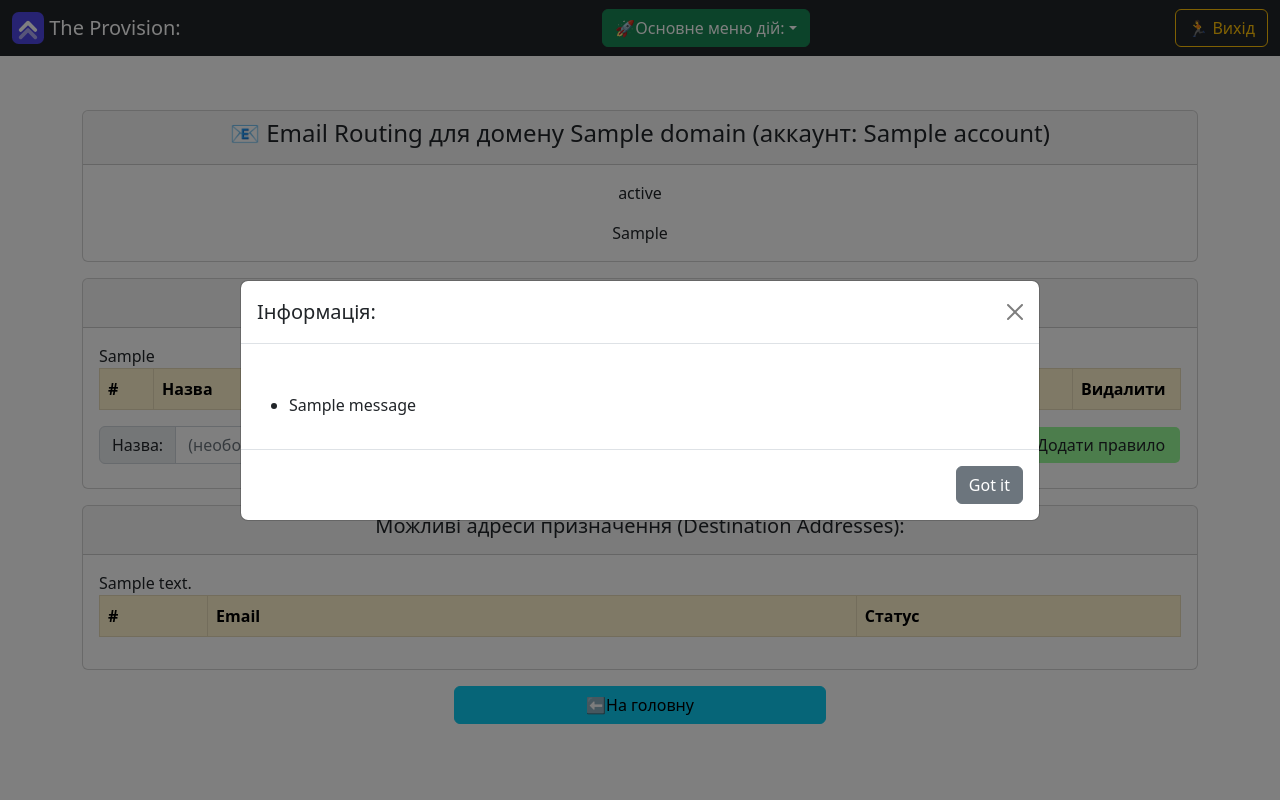
After one commit to Xpyctiks/Provision.py, a Python web app: template templates/template-cloudflare_email.html in a window 1280 px wide. The commit adds this page. Run offline with Jinja, Linux system fonts and the light colour scheme; the template is opened without the code that fills it: most values are stand-ins (such as "Sample title", 1, 10 or a date in 2020); one stand-in notice (Sample message) is shown; lists and menus that the app fills with data are empty.

Commit message:
New feat: email routing settings page for every domain

```diff
--- a/pages/root.py
+++ b/pages/root.py
@@ -106,8 +106,8 @@ def index():
           eye_button = f'&nbsp;<button class="btn btn-sm btn-outline-secondary eye-btn p-0" type="submit" value="{s}" name="hideSite" form="main_form" onclick="showLoading()" data-bs-toggle="tooltip" data-bs-placement="top" title="Приховати цей сайт від інших користувачів (бачити його будете тільки ви).">👁️</button>'
       else:
         eye_button = ""
-      #email routing status icon: 📧 if enabled in CloudflareEmailsStatus, 📪 if disabled or no record at all
-      email_icon = '&nbsp;📧' if email_routing_status.get(s, False) else '&nbsp;📪'
+      #email routing status icon
+      email_icon = '&nbsp;<span style="font-size: 1.4em;" data-bs-toggle="tooltip" data-bs-placement="top" title="Email Routing увімкнено на Cloudflare для цього домену">📧</span>' if email_routing_status.get(s, False) else ''
       if os.path.islink(ngx_site):
         html_data.append({
           "table_type": f'<tr data-owner="{site_owner}" data-account="{cf_account}"{cf_error_attr}>\n<th scope="row" class="{table_class}">{i}{eye_button}{email_icon}</th>',
--- /dev/null
+++ b/static/js/cloudflare_email.js
@@ -0,0 +1,57 @@
+document.addEventListener("DOMContentLoaded", function () {
+  const modalElement = document.getElementById("myModal");
+  if (modalElement) {
+    const modal = new bootstrap.Modal(modalElement);
+    modal.show();
+  }
+});
+
+function showLoading() {
+  const spinner = document.getElementById("spinnerLoading");
+  if (spinner) {
+    spinner.style.visibility = "visible";
+  }
+}
+
+function hideLoading() {
+  const spinner = document.getElementById("spinnerLoading");
+  if (spinner) {
+    spinner.style.visibility = "hidden";
+  } else {
+    console.warn("Spinner element not found!");
+  }
+}
+
+document.addEventListener("DOMContentLoaded", function () {
+  hideLoading();
+});
+
+window.addEventListener("pageshow", function (event) {
+  if (event.persisted) {
+    hideLoading();
+  }
+});
+
+var tooltipTriggerList = [].slice.call(document.querySelectorAll('[data-bs-toggle="tooltip"]'))
+  var tooltipList = tooltipTriggerList.map(function (tooltipTriggerEl) {
+    return new bootstrap.Tooltip(tooltipTriggerEl)
+})
+
+document.addEventListener("submit", function (e) {
+  const btn = e.submitter;
+  if (!btn) {
+    return;
+  }
+  if (btn.classList.contains("DeleteRule-btn")) {
+    if (!confirm("⚠Видалити це правило маршрутизації?")) {
+      e.preventDefault();
+      hideLoading();
+    }
+  }
+  if (btn.name === "buttonDisableRouting") {
+    if (!confirm("⚠Вимкнути Email Routing для цього домену? Вхідна пошта перестане оброблятися.")) {
+      e.preventDefault();
+      hideLoading();
+    }
+  }
+});
--- /dev/null
+++ b/templates/template-cloudflare_email.html
@@ -0,0 +1,160 @@
+<!doctype html>
+<html lang="en">
+<head>
+  <meta charset="utf-8">
+  <meta name="viewport" content="width=device-width, initial-scale=1">
+  <meta name="description" content="Automatic provision system for a lot of small sites">
+  <title>The Provision</title>
+  <link rel="icon" href="{{ url_for('static', filename='images/favicon.ico') }}" sizes="48x48">
+  <link rel="icon" href="{{ url_for('static', filename='images/favicon.svg') }}" type="image/svg+xml">
+  <link rel="apple-touch-icon" href="{{ url_for('static', filename='images/apple-touch-icon.png') }}">
+  <link rel="manifest" href="{{ url_for('static', filename='images/site.webmanifest') }}">
+  <link href="{{ url_for('static', filename='css/bootstrap.min.css') }}" rel="stylesheet" crossorigin="anonymous">
+  <link href="{{ url_for('static', filename='css/provision.css') }}" rel="stylesheet" crossorigin="anonymous">
+  <script src="{{ url_for('static', filename='js/bootstrap.bundle.min.js') }}" crossorigin="anonymous"></script>
+</head>
+<body>
+<main>
+<div>
+  <nav class="navbar navbar-expand-md navbar-dark fixed-top bg-dark">
+    <div class="container-fluid">
+      <div class="d-flex align-items-center me-auto">
+        <img src="{{ url_for('static', filename='images/favicon.svg') }}" alt="Logo" width="32" height="32">
+        <a class="navbar-brand" href="/">&nbsp;The Provision:</a>
+        <span class="spinner-border text-warning ms-2" role="status" id="spinnerLoading" style="visibility: hidden;"></span>
+      </div>
+      <div class="dropdown mx-auto">
+        <a class="btn btn-success dropdown-toggle" href="#" role="button" id="dropdownMenuLink" data-bs-toggle="dropdown" aria-expanded="false">🚀Основне меню дій:</a>
+        <ul class="dropdown-menu">
+          <li><a href="/" class="btn btn-info dropdown-item">⬅На головну</a></li>
+          <li><hr class="dropdown-divider"></li>
+          <li><a class="dropdown-item" href="/upload" class="btn btn-success">💾Додати новий сайт вручну</a></li>
+          <li><hr class="dropdown-divider"></li>
+          <li><a class="dropdown-item" href="/provision" class="btn btn-success">💽Розгорнути сайт автоматично</a></li>
+          <li><hr class="dropdown-divider"></li>
+          <li><a class="dropdown-item" href="/logs" class="btn btn-secondary">📩Лог роботи програми</a></li>
+          <li><hr class="dropdown-divider"></li>
+          {{admin_panel|safe}}
+        </ul>
+      </div>
+      <div class="ms-auto d-flex align-items-center">
+        <form class="d-flex" action="/logout" method="POST">
+          <button class="btn btn-outline-warning" type="submit" id="logoutButton" name="logout">🏃{{current_user.realname}}&nbsp;Вихід</button>
+        </form>
+      </div>
+    </div>
+  </nav>
+</div>
+<div class="container">
+  <div class="row justify-content-center">
+    <div class="col-12 col-md-12 col-lg-12 col-xl-12">
+      <div class="card mx-auto mb-3">
+        <div class="card-header">
+          <h4 style="text-align: center;">📧 Email Routing для домену {{domain}} (аккаунт: {{account}})</h4>
+        </div>
+        <div class="card-body text-center">
+          {{status_html|safe}}
+          <form action="/cloudflare_email/manage" method="POST" id="postform1" novalidate class="mt-3">
+            <input type="hidden" name="domain" value="{{domain}}">
+            {{toggle_button|safe}}
+          </form>
+        </div>
+      </div>
+
+      <div class="card mb-3">
+        <div class="card-header">
+          <h5 style="text-align: center;">Правила маршрутизації:</h5>
+        </div>
+        <div class="card-body">
+          <div class="table-responsive">
+            <table class="table table-bordered">
+              <thead>
+                <tr class="table-warning">
+                  <th scope="col" style="width: 5%;">#</th>
+                  <th scope="col" style="width: 20%;">Назва</th>
+                  <th scope="col" style="width: 25%;">Адреса (matcher)</th>
+                  <th scope="col" style="width: 30%;">Дія / Куди пересилати</th>
+                  <th scope="col" style="width: 10%;">Стан</th>
+                  <th scope="col" style="width: 10%;">Видалити</th>
+                </tr>
+              </thead>
+              <tbody>
+                {{rules_html|safe}}
+              </tbody>
+            </table>
+          </div>
+          <form action="/cloudflare_email/manage" method="POST" id="postform2" class="needs-validation" novalidate>
+            <input type="hidden" name="domain" value="{{domain}}">
+            <div class="input-group mb-2">
+              <span class="input-group-text">Назва:</span>
+              <input type="text" class="form-control" id="new-rule-name" name="new-rule-name" placeholder="(необов'язково)">
+              <span class="input-group-text">Email:</span>
+              <input type="text" class="form-control" id="new-rule-matcher" name="new-rule-matcher" placeholder="info@{{domain}}" required>
+              <span class="input-group-text">Пересилати на:</span>
+              <select class="form-select" id="new-rule-destination" name="new-rule-destination" required>
+                <option value="">Оберіть адресу...</option>
+                {{addresses_options|safe}}
+              </select>
+              <span class="input-group-text">Увімкнено&nbsp;<input class="form-check-input" type="checkbox" value="" name="new-rule-enabled" checked></span>
+              <button type="submit" class="btn form-control" style="background-color: palegreen;" name="buttonAddRule" onclick="showLoading()">Додати правило</button>
+            </div>
+          </form>
+        </div>
+      </div>
+
+      <div class="card mx-auto mb-3">
+        <div class="card-header">
+          <h5 style="text-align: center;">Можливі адреси призначення (Destination Addresses):</h5>
+        </div>
+        <div class="card-body">
+          <div class="table-responsive">
+            <table class="table table-bordered">
+              <thead>
+                <tr class="table-warning">
+                  <th scope="col" style="width: 10%;">#</th>
+                  <th scope="col" style="width: 60%;">Email</th>
+                  <th scope="col" style="width: 30%;">Статус</th>
+                </tr>
+              </thead>
+              <tbody>
+                {{addresses_html|safe}}
+              </tbody>
+            </table>
+          </div>
+        </div>
+      </div>
+
+      <div class="d-grid mt-2 col-12 col-md-4 mx-auto mb-3">
+        <a href="/" class="btn btn-info w-100">⬅На головну</a>
+      </div>
+    </div>
+  </div>
+</div>
+{% with messages = get_flashed_messages(with_categories=true) %}
+{% if messages %}
+<div class="modal fade" id="myModal" tabindex="-1" aria-labelledby="myModalLabel" aria-hidden="true">
+  <div class="modal-dialog modal-dialog-centered modal-dialog-scrollable modal-lg">
+    <div class="modal-content">
+      <div class="modal-header">
+        <h5 class="modal-title" id="myModalLabel">Інформація:</h5>
+        <button type="button" class="btn-close" data-bs-dismiss="modal" aria-label="Закрыть"></button>
+      </div>
+      <div class="modal-body">
+        <ul class=flashes style="margin-top: 33px;" id="message">
+          {% for category, message in messages %}
+          <li class="{{ category }}">{{ message|safe}}</li>
+          {% endfor %}
+        </ul>
+      </div>
+      <div class="modal-footer">
+        <button type="button" class="btn btn-secondary" data-bs-dismiss="modal" autofocus>Got it</button>
+      </div>
+    </div>
+  </div>
+</div>
+{% endif %}
+{% endwith %}
+<script src="{{ url_for('static', filename='js/cloudflare_email.js') }}"></script>
+</main>
+</body>
+</html>
--- a/templates/template-main.html
+++ b/templates/template-main.html
@@ -98,6 +98,8 @@
             <li><a class="btn btn-info dropdown-item" data-bs-toggle="tooltip" data-bs-placement="top" type="submit" name="manager" href="/redirects_manager?site={{site.site_name|safe}}" value="{{site.site_name|safe}}" style="margin-top: 5px; width: 236px;" title="Керування 301-ми редіректами для цього сайту.">🚥Редіректи (~{{site.count_redirects|safe}} шт. вже є)</a></li>
             <li><hr class="dropdown-divider"></li>
             <li>{{site.dns_validation|safe}}</li>
+            <li><hr class="dropdown-divider"></li>
+            <li><a class="btn btn-secondary dropdown-item" data-bs-toggle="tooltip" data-bs-placement="top" href="/cloudflare_email/manage?domain={{site.site_name|safe}}" style="margin-top: 5px;" title="Перегляд та керування Email Routing на Cloudflare для цього домену.">📧Керування Email</a></li>
           </ul>
         <input type="hidden" name="sitename" value="{{site.site_name|safe}}">
         <div>
```
Also changed, not shown: pages/cloudflare_email.py (+266 -39 lines).
